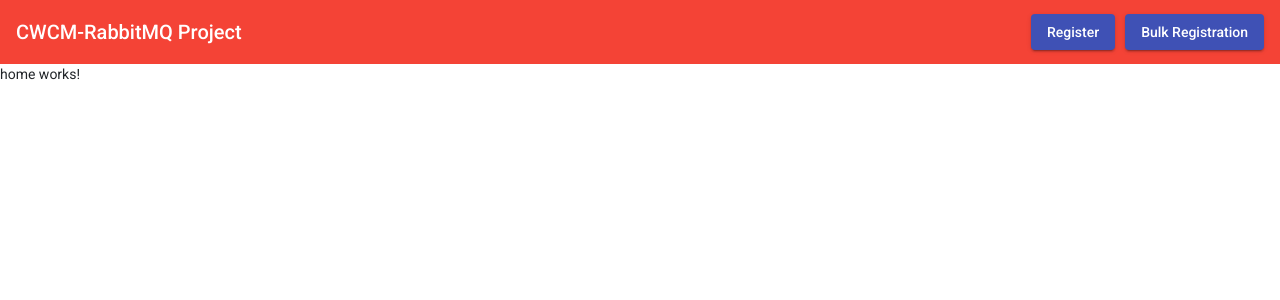
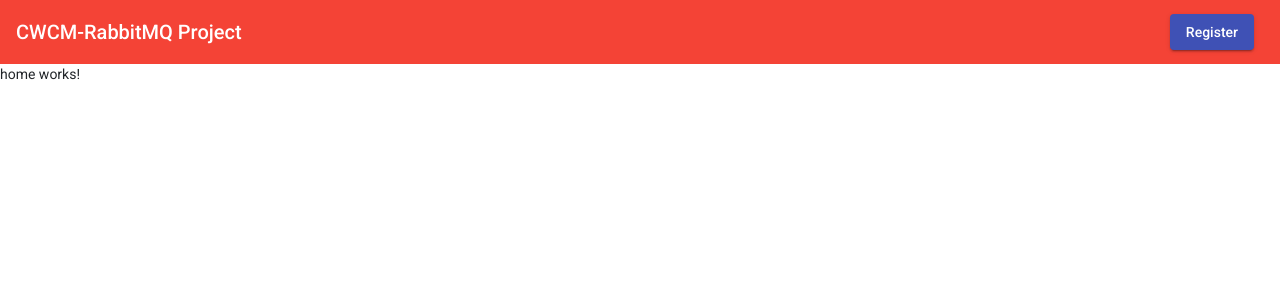
Before and after one commit to vsahu96/CWCM-Angular, an Angular app: page / in a window 1280 px wide. Shown: the top 300 px of the page. Built offline with nearby package versions, Linux system fonts and the light colour scheme.

Commit message:
UI changes

```diff
--- a/src/app/app.component.html
+++ b/src/app/app.component.html
@@ -3,7 +3,7 @@
   <div>
     <button mat-raised-button routerLink="/register" color="primary" style="margin-right:10px;">Register</button>
     <!-- <button mat-raised-button routerLink="/login" color="primary">Login</button> -->
-    <button mat-raised-button routerLink="/bulk-registeration" color="primary">Bulk Registration</button>
+    <!-- <button mat-raised-button routerLink="/bulk-registeration" color="primary">Bulk Registration</button> -->
   </div>
 </mat-toolbar>
 <router-outlet></router-outlet>
```
